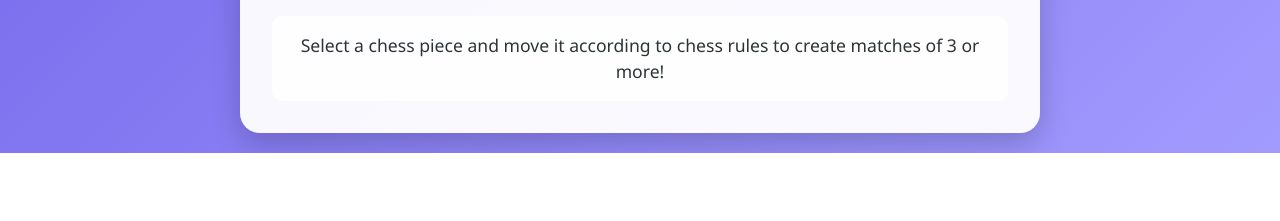
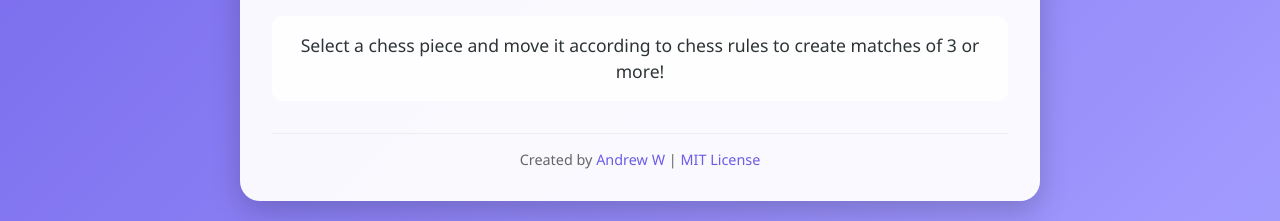
Before and after one commit to triptych/match-3-chess, a plain HTML site: page index.html in a window 1280 px wide. Shown: the part 706-927 px from the top of the page. Before the commit the page ends 859 px from the top, so only its background shows below. Drawn offline with Linux system fonts and the light colour scheme.

Commit message:
Add MIT license and footer with homepage link. Created LICENSE.txt file for 2025 and added a footer with links to the author's homepage and license.

```diff
--- a/index.html
+++ b/index.html
@@ -24,6 +24,13 @@
             <div class="game-info">
                 <p>Select a chess piece and move it according to chess rules to create matches of 3 or more!</p>
             </div>
+            <footer>
+                <p>Created by
+                    <a href="https://andreww.xyz" target="_blank">Andrew W</a>
+                    |
+                    <a href="LICENSE.txt" target="_blank">MIT License</a>
+                </p>
+            </footer>
         </div>
         <script src="game.js"></script>
     </body>
--- a/styles.css
+++ b/styles.css
@@ -141,6 +141,26 @@ h1 {
     animation: fall 0.5s ease;
 }
 
+footer {
+    margin-top: 2rem;
+    text-align: center;
+    font-size: 0.9rem;
+    color: #666;
+    border-top: 1px solid #eee;
+    padding-top: 1rem;
+}
+
+footer a {
+    color: var(--primary-color);
+    text-decoration: none;
+    transition: color 0.3s ease;
+}
+
+footer a:hover {
+    color: var(--secondary-color);
+    text-decoration: underline;
+}
+
 @media (max-width: 600px) {
     .cell {
         width: 40px;
@@ -155,4 +175,8 @@ h1 {
     h1 {
         font-size: 2rem;
     }
+
+    footer {
+        font-size: 0.8rem;
+    }
 }
```
Also changed, not shown: LICENSE.txt (added).
